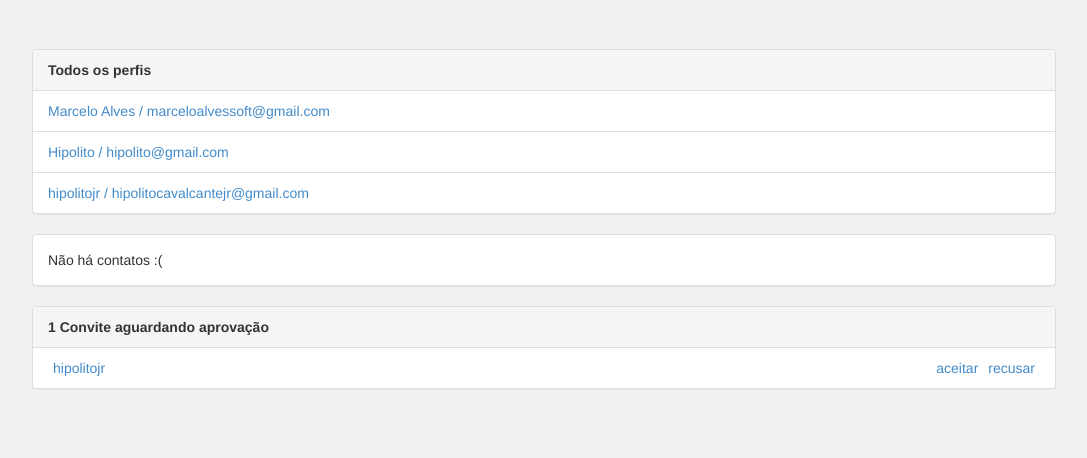
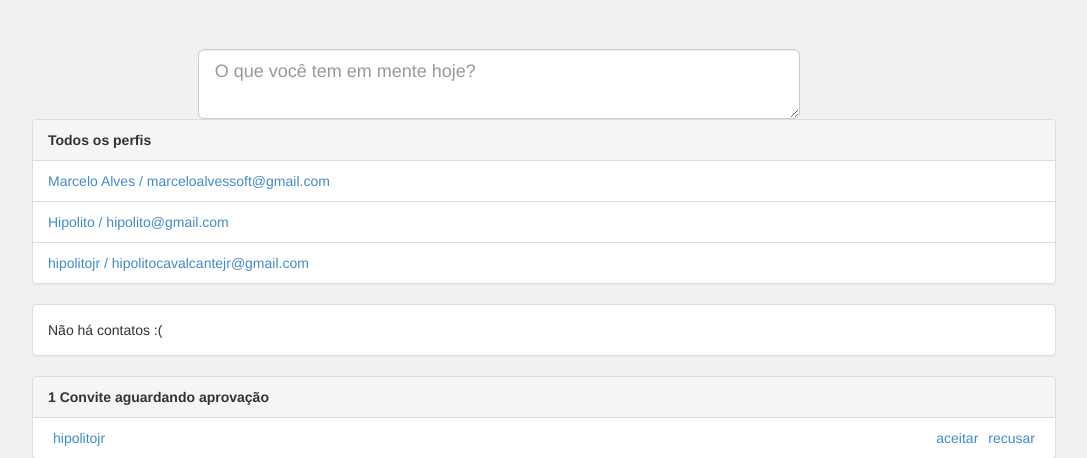
Before and after one commit to MarceloxAlves/Tukro, a Django app: page / in a window 1280 px wide. Shown: the part 51-509 px from the top of the page, without its empty margins (96-1183 px from the left). Run offline with Django 3.2, Linux system fonts and the light colour scheme; a user stored in the database is signed in; data comes from the database, SQL or seed files in the repository; both versions use the stored data as it was before the commit; some libraries are stand-ins or nearby versions.

Commit message:
Unstage DB

```diff
--- a/perfis/templates/index.html
+++ b/perfis/templates/index.html
@@ -1,6 +1,17 @@
 {% extends 'base.html' %}
 {% block body %}
-<div class="col-lg-12">
+
+    <div class="row">
+        <div class="col-md-2"></div>
+        <div class="col-md-7">
+            <textarea name="texto" required class="form-control input-lg p-text-area" rows="2"
+              placeholder="O que você tem em mente hoje?"></textarea></div>
+        <div class="col-md-3"></div>
+
+    </div>
+
+
+    <div class="col-lg-12">
 	<div class="panel panel-default">
 		<div class="panel-heading">
 			<strong>Todos os perfis</strong>
```
Also changed, not shown: db.sqlite3 (deleted), perfis/migrations/0003_postagem.py (added).
